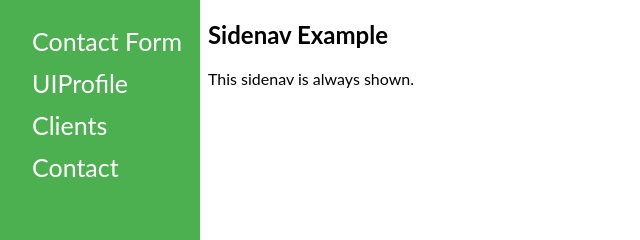
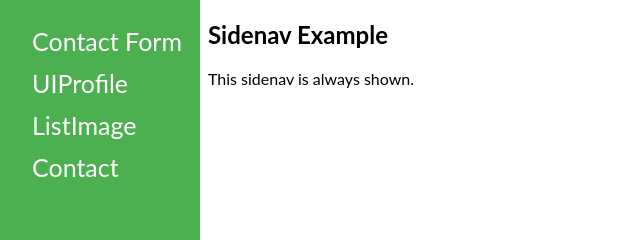
Before and after one commit to HoangCaoPhi116/hoangcaophi116, a plain HTML site: page index.html in a window 1280 px wide. Shown: the top 240 px of the page, 0-640 px from the left. Drawn offline with Linux system fonts and the light colour scheme.

Commit message:
Update index.html

```diff
--- a/index.html
+++ b/index.html
@@ -46,7 +46,7 @@ body {
 <div class="sidenav">
   <a href="./Contact Form/index.html">Contact Form</a>
   <a href="./UIProfile/index.html">UIProfile</a>
-  <a href="#">Clients</a>
+   <a href="./ListImage/index.html">ListImage</a>
   <a href="#">Contact</a>
 </div>
 
```
